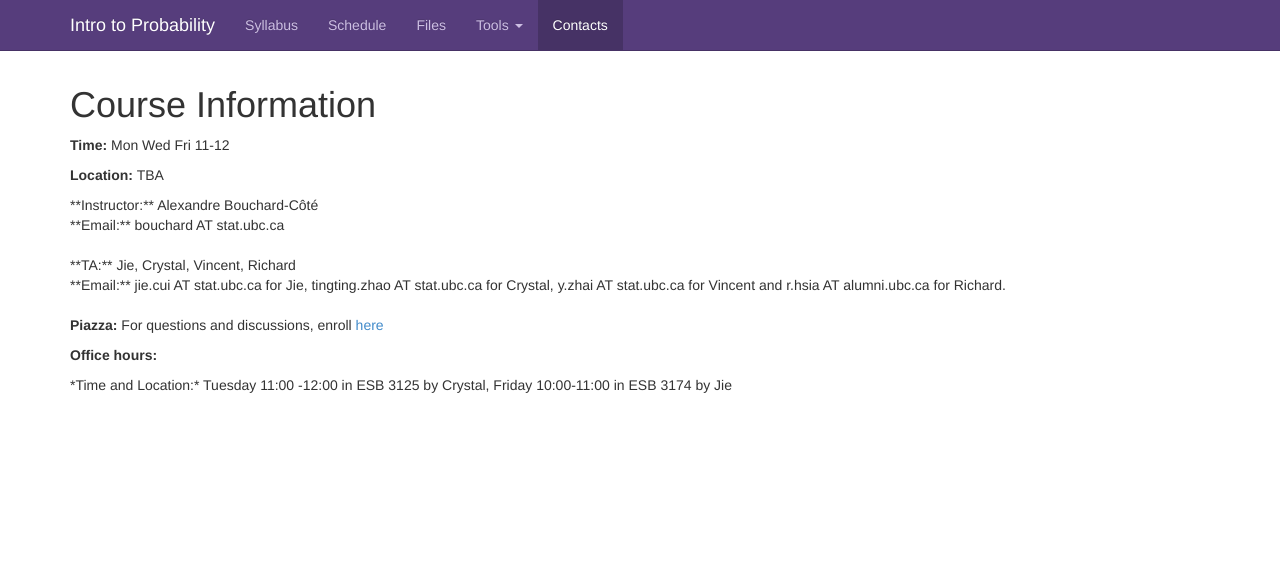
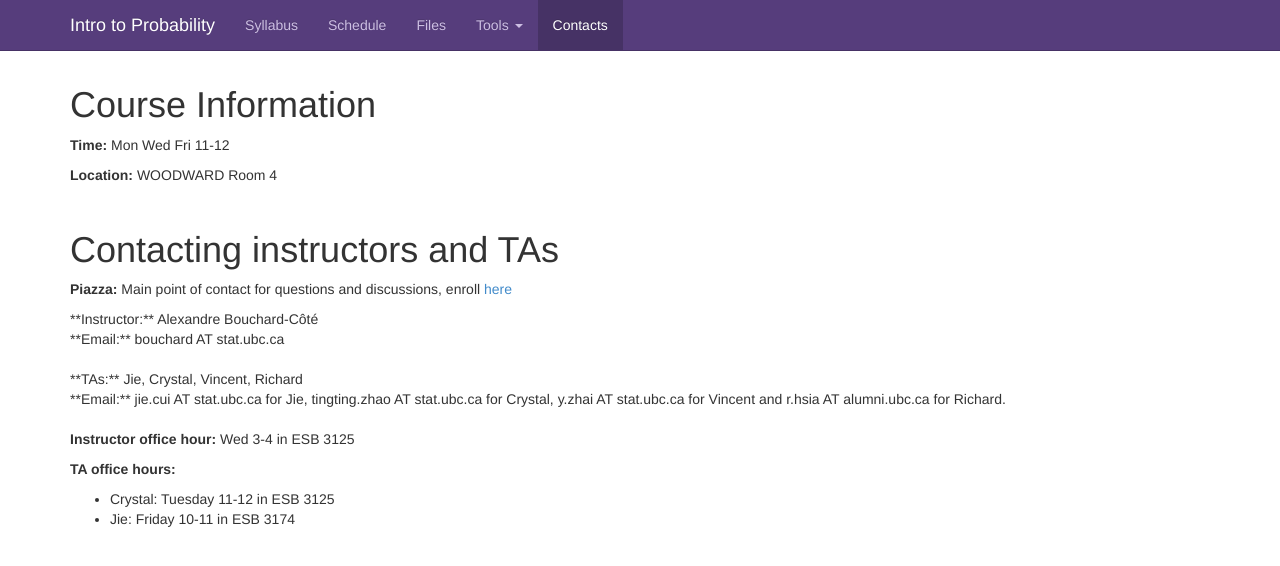
Before and after one commit to alexandrebouchard/stat302-web-fa2015-16, a Jekyll site: the page built from contacts.md, in a window 1280 px wide. Shown: the top 566 px of the page. Built offline with Jekyll 4.4.1, drawn with Linux system fonts in a browser that asks for light colours; nearby versions of some CDN libraries; Markdown is read by kramdown in place of the engine named in the settings; comment, search, counter and statistics services are not loaded.

Commit message:
Fix formatting

```diff
--- a/contacts.md
+++ b/contacts.md
@@ -9,7 +9,13 @@ Course Information
 
 **Time:** Mon Wed Fri 11-12
 
-**Location:** TBA
+**Location:** WOODWARD Room 4
+
+
+Contacting instructors and TAs
+===============================
+
+**Piazza:** Main point of contact for questions and discussions, enroll [here](http://piazza.com/ubc.ca/winterterm12015/stat302)
 
 <address>
 **Instructor:** Alexandre Bouchard-Côté<br/>
@@ -17,17 +23,14 @@ Course Information
 </address>
 
 <address>
-**TA:** Jie, Crystal, Vincent, Richard<br/>
+**TAs:** Jie, Crystal, Vincent, Richard<br/>
 **Email:**  jie.cui AT stat.ubc.ca for Jie,  tingting.zhao AT stat.ubc.ca  for Crystal,
 y.zhai AT stat.ubc.ca for Vincent and r.hsia AT alumni.ubc.ca for Richard.
 </address>
 
+**Instructor office hour:**  Wed 3-4 in ESB 3125
 
-**Piazza:** For questions and discussions, enroll [here](http://piazza.com/ubc.ca/winterterm12015/stat302)
+**TA office hours:**
 
-**Office hours:**
-<address>
-*Time and Location:*  Tuesday 11:00 -12:00  in ESB 3125 by Crystal,
-Friday 10:00-11:00 in ESB 3174 by Jie <br/>
-
-</address>
+- Crystal: Tuesday 11-12 in ESB 3125
+- Jie: Friday 10-11 in ESB 3174
```
